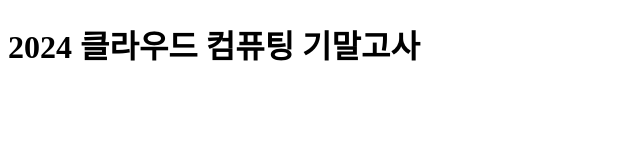
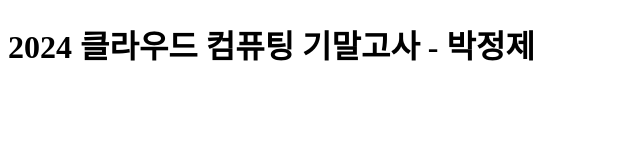
Before and after one commit to LuizyHub/pjj-first-static-web-app, a website: page src/index.html in a window 1280 px wide. Shown: the whole page, without its empty margins (0-640 px from the left). Drawn offline with Linux system fonts and the light colour scheme.

Commit message:
Update index.html

```diff
--- a/src/index.html
+++ b/src/index.html
@@ -6,7 +6,7 @@
 </head>
 <body>
     <header>
-        <h1>2024 클라우드 컴퓨팅 기말고사</h1>
+        <h1>2024 클라우드 컴퓨팅 기말고사 - 박정제</h1>
     </header>
     <main>
         <section>
```
